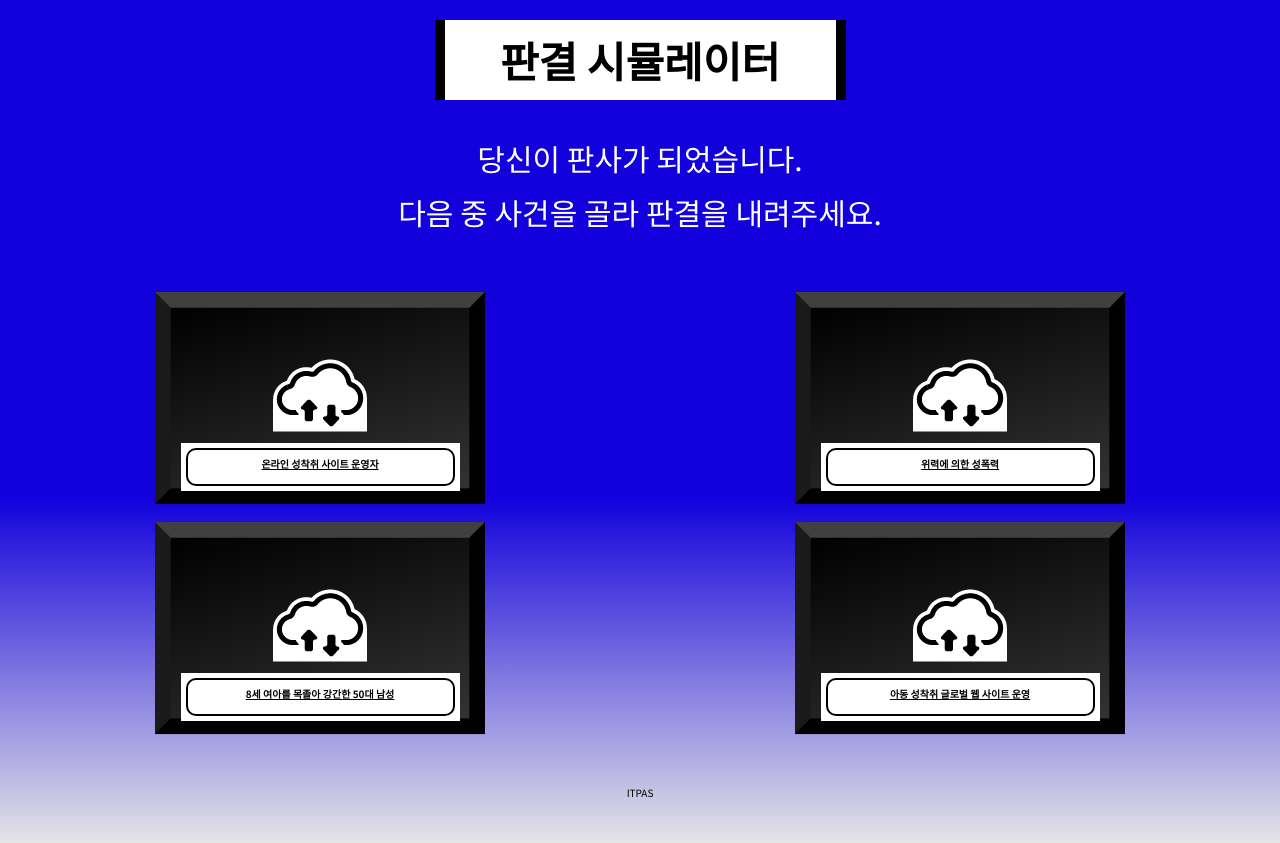
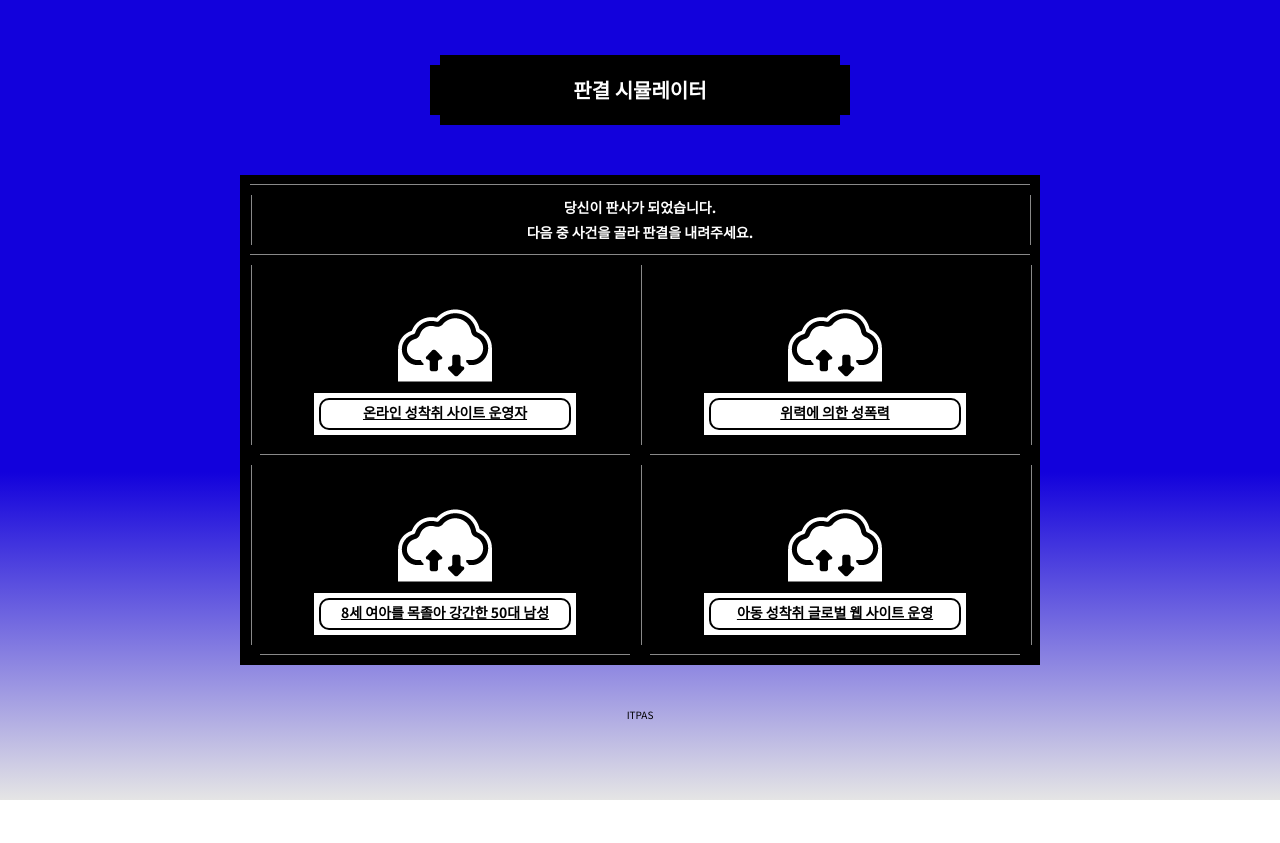
Before and after one commit to newshunter12/judgement-simulator, a Next.js app: page / in a window 1280 px wide. After the commit the page ends 800 px from the top, so only its background shows below. Built offline with nearby package versions, Linux system fonts and the light colour scheme.

Commit message:
fix: scss index and description

```diff
--- a/components/CasePsychology.module.scss
+++ b/components/CasePsychology.module.scss
@@ -15,11 +15,11 @@
 }
 
 .leftBox {
-  width: 49%;
+  width: 50%;
 }
 
 .rightBox {
-  width: 48%;
+  width: 50%;
 }
 
 .title {
--- a/components/SentenceCondition.module.scss
+++ b/components/SentenceCondition.module.scss
@@ -2,10 +2,10 @@
 
 .caseTitle {
   font-size: $title;
-  font-weight: 600;
   line-height: $title-line-height;
   text-decoration: underline;
   text-underline-position: under;
+  font-weight: 600;
 }
 
 .instructionList {
--- a/package.json
+++ b/package.json
@@ -32,7 +32,7 @@
     "googleapis": "^59.0.0",
     "js-yaml": "^3.14.0",
     "jsonwebtoken": "^8.5.1",
-    "next": "^9.5.3",
+    "next": "^9.5.5",
     "next-cookies": "^2.0.3",
     "next-react-svg": "^1.1.2",
     "react": "^16.13.1",
--- a/pages/index.module.scss
+++ b/pages/index.module.scss
@@ -16,51 +16,135 @@
 }
 
 .projectTitle {
-  width: 411px;
-  height: 80px;
-  padding-top: 10px;
-  border-right: 10px solid black;
-  border-left: 10px solid black;
+  max-width: 400px;
+  width: 50%;
+  padding: 0.5rem;
   margin: auto;
   margin-top: 20px;
-  background: white;
-  font-size: 42px;
+  background: $black;
+  font-size: $title;
+  color: $white;
   font-weight: bold;
   line-height: 60px;
   text-align: center;
+  position: relative;
+  box-sizing: border-box;
+
+  &::before {
+    content: "";
+    position: absolute;
+    width: 100%;
+    height: 100%;
+    top: 0;
+    left: 0;
+    border-top: 10px solid $black;
+    border-bottom: 10px solid $black;
+    pointer-events: none;
+  }
+
+  &::after {
+    content: "";
+    position: absolute;
+    width: calc(100% + 20px);
+    height: calc(100% - 20px);
+    top: 10px;
+    left: -10px;
+    border-left: 10px solid $black;
+    border-right: 10px solid $black;
+    pointer-events: none;
+  }
 }
 
 .description {
-  padding-top: 31px;
+  position: relative;
+  width: 100%;
+  max-width: 800px;
+  padding: 2rem;
+  padding-bottom: 0;
   color: white;
-  font-size: 30px;
+  font-size: $subtitle;
+  font-weight: bold;
   text-align: center;
+  margin: 5rem auto 0;
+
+  background-color: $black;
+  &::before {
+    content: "";
+    position: absolute;
+    width: calc(100% - #{$border-margin * 2});
+    height: calc(100% + 1px);
+    left: $border-margin;
+    top: 1rem;
+    margin: -1px 0;
+    border-top: 1px solid $gray;
+    border-bottom: 1px solid $gray;
+    pointer-events: none;
+  }
+  &::after {
+    content: "";
+    position: absolute;
+    width: calc(100% - 2rem);
+    height: calc(100% - #{$border-margin * 2});
+    top: calc(#{$border-margin} + 1rem);
+    left: 1rem;
+    margin: 0 1px;
+    border-left: 1px solid $gray;
+    border-right: 1px solid $gray;
+    pointer-events: none;
+  }
 }
 
 .main {
   display: grid;
   width: 100%;
+  max-width: 800px;
   align-items: center;
   justify-content: center;
-  margin-top: 44px;
   grid-template-columns: repeat(2, 1fr);
+  padding: 1rem;
+  background-color: $black;
 }
 
 .caseBox {
   display: flex;
-  width: 330px;
-  height: 230px;
   flex-direction: column;
-  padding-top: 75px;
-  margin: auto;
-  background-image: url("/imgs/case-box.svg");
-  background-size: 330px 230px;
+  padding: 2rem;
   text-align: center;
+  position: relative;
+  height: 25vh;
+  max-height: 200px;
+  min-height: 150px;
+  justify-content: flex-end;
+
+  &::before {
+    content: "";
+    position: absolute;
+    width: calc(100% - #{$border-margin * 2});
+    height: calc(100% + 1px);
+    left: $border-margin;
+    top: 0;
+    margin: -1px 0;
+    border-top: 1px solid $gray;
+    border-bottom: 1px solid $gray;
+    pointer-events: none;
+  }
+  &::after {
+    content: "";
+    position: absolute;
+    width: calc(100% + 1px);
+    height: calc(100% - #{$border-margin * 2});
+    top: $border-margin;
+    left: 0px;
+    margin: 0 1px;
+    border-left: 1px solid $gray;
+    border-right: 1px solid $gray;
+    pointer-events: none;
+  }
 }
 
 .caseNameBox {
-  width: 279px;
-  height: 48px;
+  width: 75%;
+  height: auto;
   align-items: center;
   padding: 5px;
   margin: auto;
@@ -69,12 +153,12 @@
 }
 
 .caseName {
-  width: 269px;
-  height: 38px;
+  width: 100%;
+  height: 3.2rem;
   border: 2px solid black;
   border-radius: 10px;
   font-weight: bold;
-  line-height: 28px;
+  font-size: $subtitle;
 }
 
 .footer {
--- a/styles/variable.scss
+++ b/styles/variable.scss
@@ -32,3 +32,6 @@ $commn-line-height: 1.8;
 /* tab & body */
 $tab-height: 4rem;
 $body-padding: 2rem;
+
+/*index case*/
+$border-margin: 10px;
```
Also changed, not shown: components/Description.module.scss (+14 -4 lines), components/Judgement.module.scss (+7 -10 lines), 1 other file (tests, documents, lock files or other folders).
